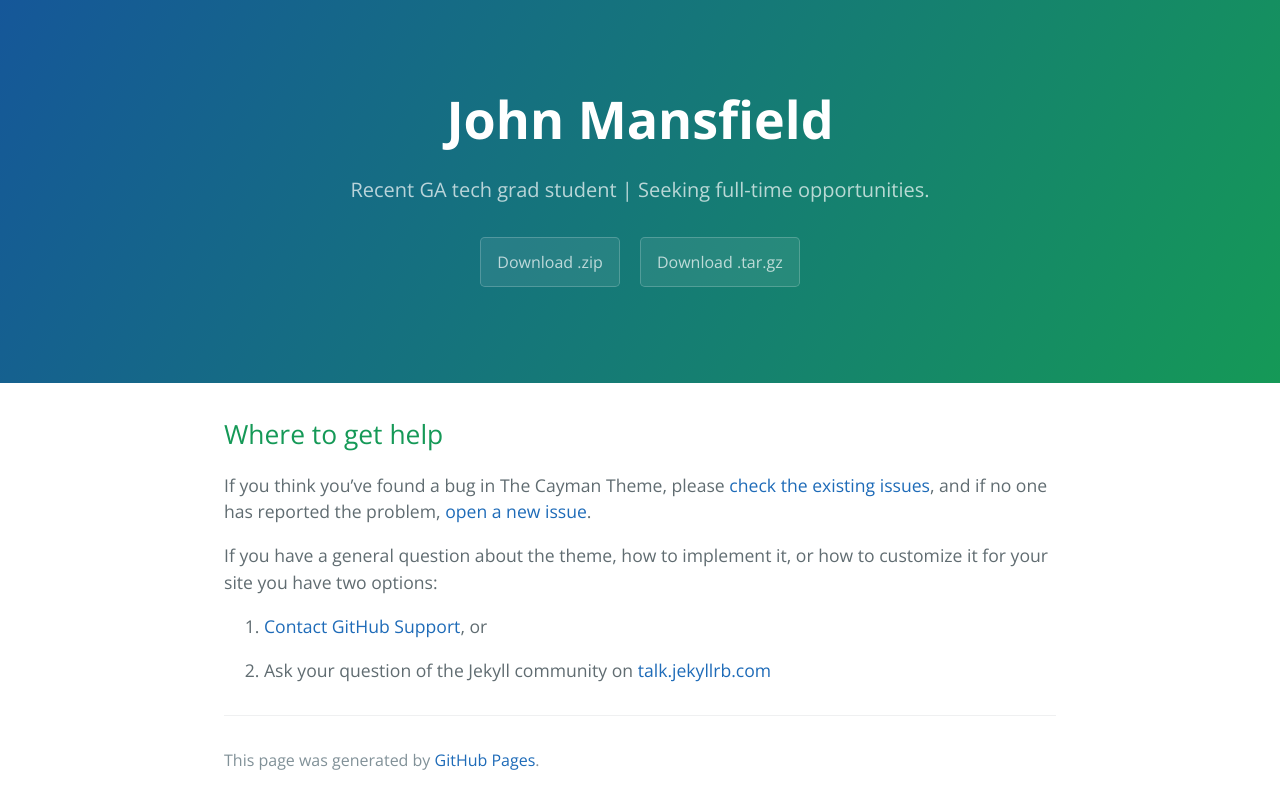
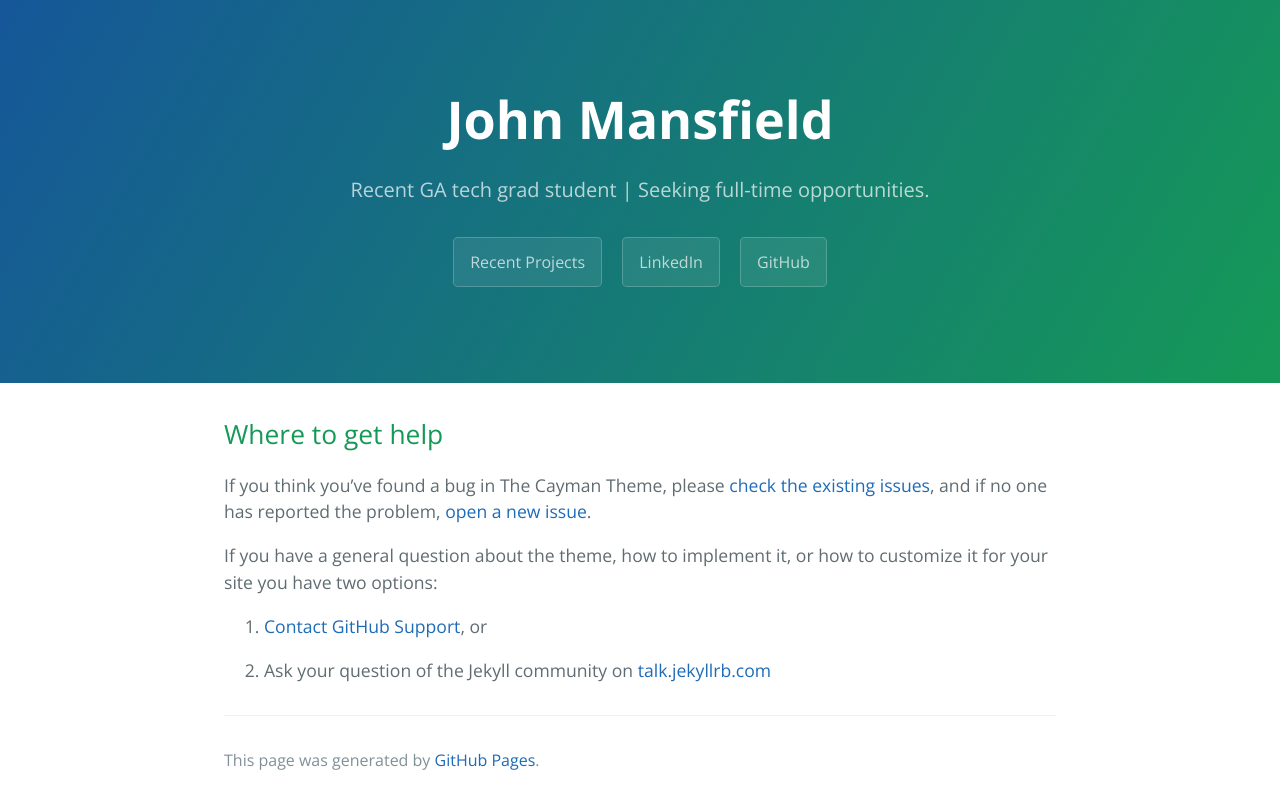
Before and after one commit to jlm429/jlm429.github.io, a Jekyll site: the page built from docs/SUPPORT.md, in a window 1280 px wide. Shown: the top 809 px of the page. Built offline with Jekyll 4.4.1, drawn with Linux system fonts in a browser that asks for light colours; our own code applies the rules of GitHub Pages for plain Markdown files.

Commit message:
index.html

```diff
--- a/_layouts/default.html
+++ b/_layouts/default.html
@@ -26,11 +26,12 @@
       <h1 class="project-name">{{ site.title | default: site.github.repository_name }}</h1>
       <h2 class="project-tagline">{{ site.description | default: site.github.project_tagline }}</h2>
       {% if site.github.is_project_page %}
-        <a href="{{ site.github.repository_url }}" class="btn">View on GitHub</a>
+        <a href="{{ https://github.com/jlm429 }}" class="btn">View on GitHub</a>
       {% endif %}
       {% if site.show_downloads %}
-        <a href="{{ site.github.zip_url }}" class="btn">Download .zip</a>
-        <a href="{{ site.github.tar_url }}" class="btn">Download .tar.gz</a>
+        <a href="{{ site.github.zip_url }}" class="btn">Recent Projects</a>
+        <a href="{{ https://www.linkedin.com/in/jlm429/ }}" class="btn">LinkedIn</a>
+		<a href="{{ https://github.com/jlm429 }}" class="btn">GitHub</a>
       {% endif %}
     </header>
 
```
